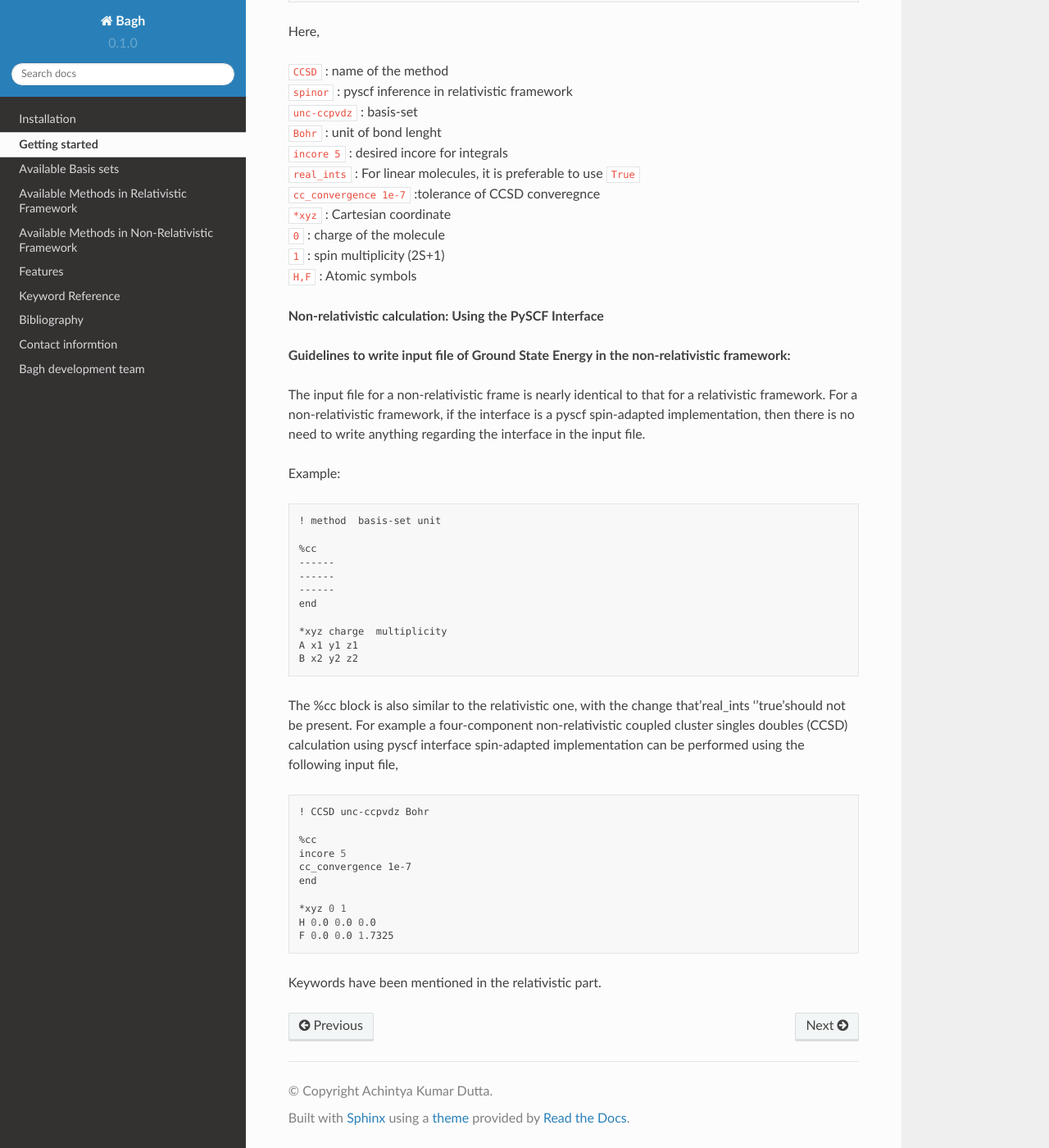
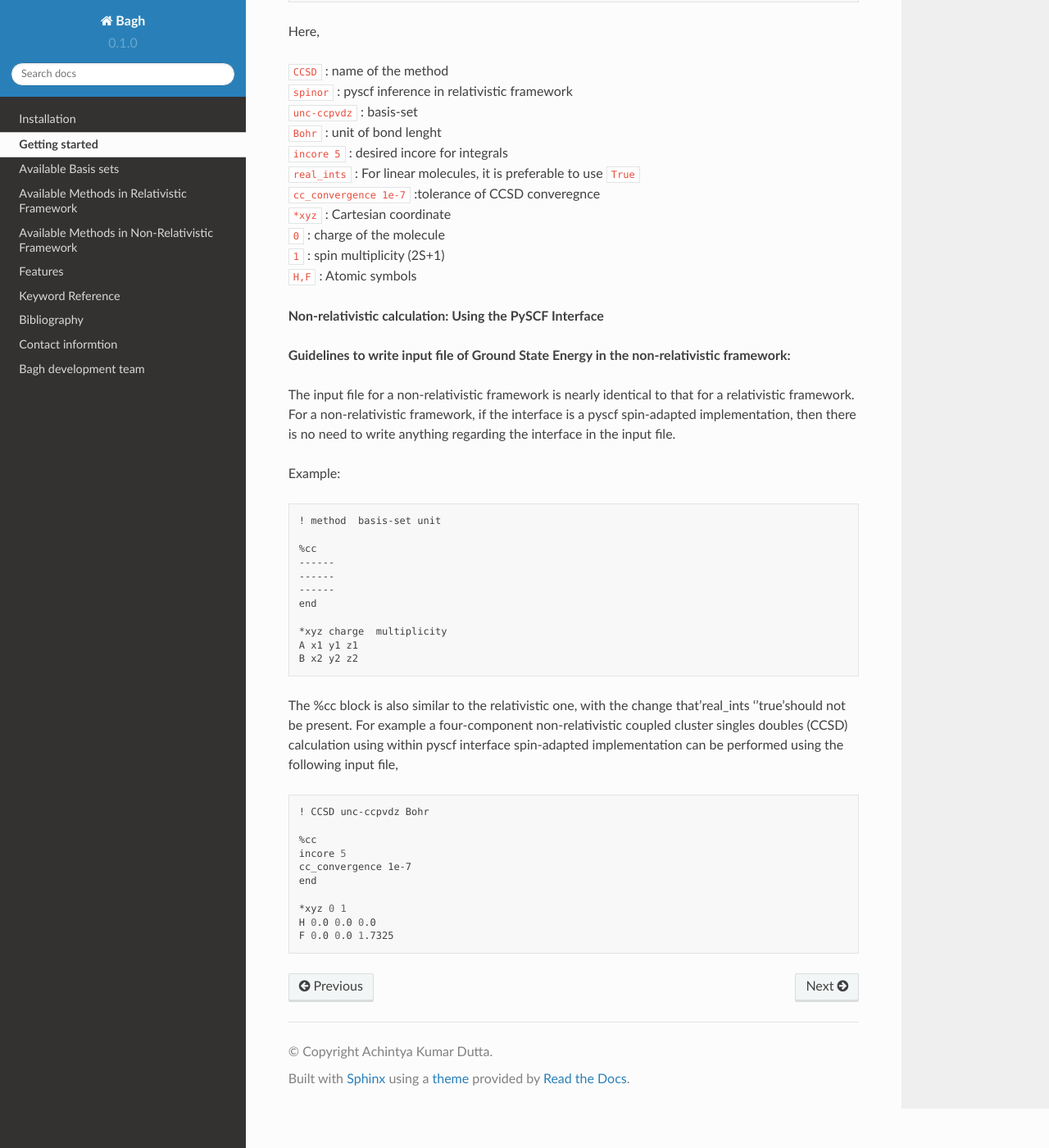
Before and after one commit to achintya007/bagh_doc, a Sphinx documentation site: the page built from docs/source/getting_started.rst, in a window 1280 px wide and 1400 px high, scrolled down 1162 px. Shown: the whole window at 82% size. Built offline with Sphinx 7.4.7 and the Read the Docs theme 2.0.0, drawn with Linux system fonts in a browser that asks for light colours.

Commit message:
Update getting_started.rst

```diff
--- a/docs/source/getting_started.rst
+++ b/docs/source/getting_started.rst
@@ -68,7 +68,7 @@
 
 **Guidelines to write input file of Ground State Energy in the non-relativistic framework:**
 
-The input file for a non-relativistic frame is nearly identical to that for a relativistic framework. For a non-relativistic framework, if the interface is a pyscf spin-adapted implementation, then there is no need to write anything regarding the interface in the input file.
+The input file for a non-relativistic framework is nearly identical to that for a relativistic framework. For a non-relativistic framework, if the interface is a pyscf spin-adapted implementation, then there is no need to write anything regarding the interface in the input file.
 
 Example:
 
@@ -87,7 +87,7 @@
    B x2 y2 z2
 
 The %cc block is also similar to the relativistic one, with the change that'real_ints ''true'should not be present.
-For example a four-component non-relativistic coupled cluster singles doubles (CCSD) calculation using pyscf interface spin-adapted implementation can be performed using the following input file,
+For example a four-component non-relativistic coupled cluster singles doubles (CCSD) calculation using within pyscf interface spin-adapted implementation can be performed using the following input file,
 
 .. code-block:: shell
 
@@ -101,5 +101,3 @@
    *xyz 0 1
    H 0.0 0.0 0.0
    F 0.0 0.0 1.7325
-
-Keywords have been mentioned in the relativistic part.
```
